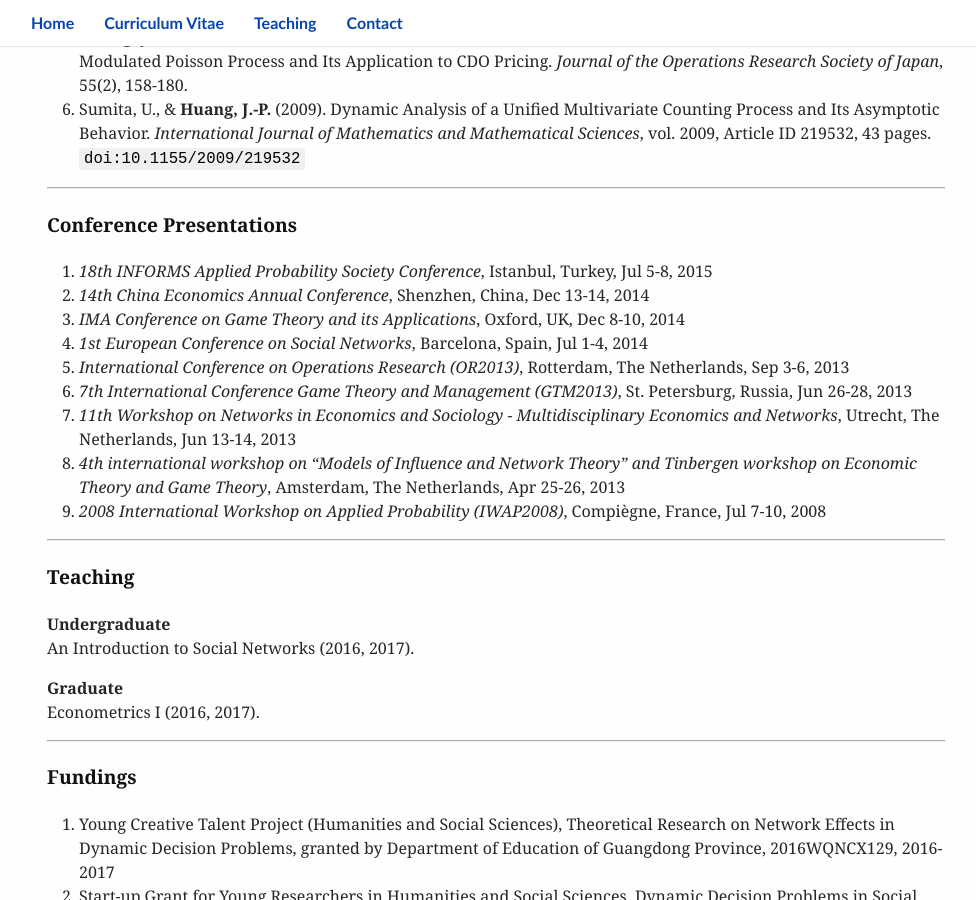
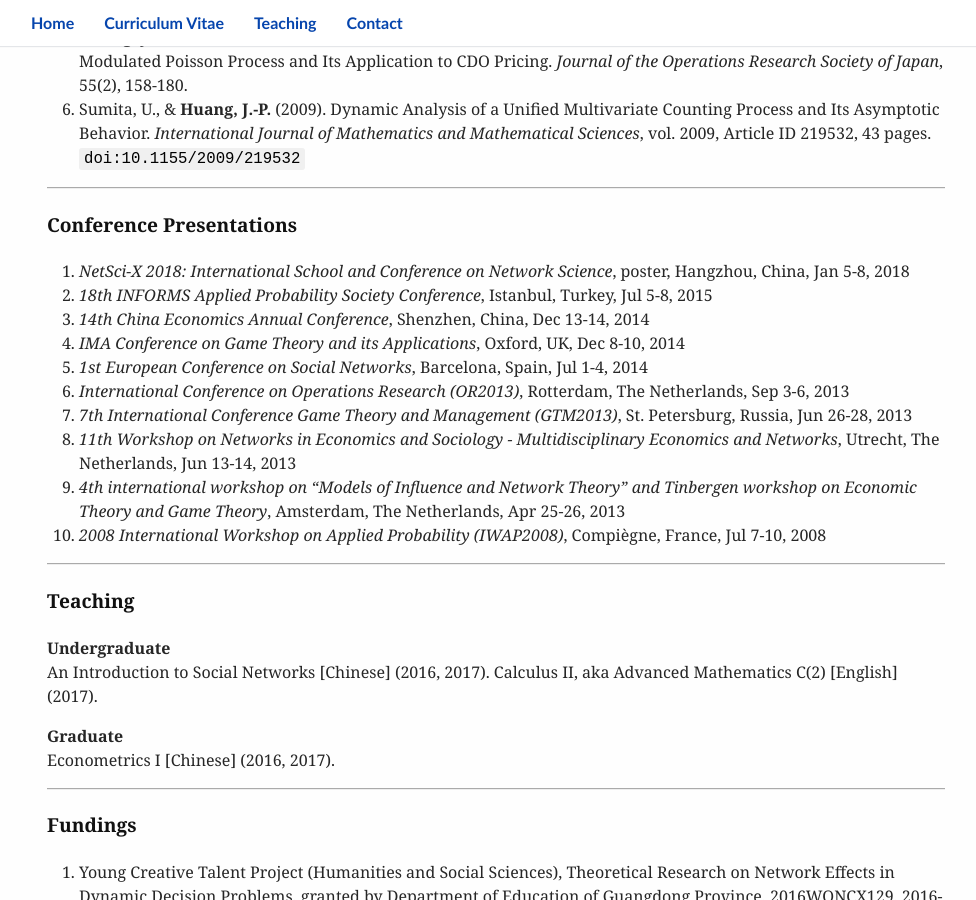
Before and after one commit to huangjp28/huangjp28.github.io, a Jekyll site: the page built from _pages/01_CV.md, in a window 1280 px wide and 900 px high, scrolled down 1188 px. Shown: the whole window, without its empty margins (144-1120 px from the left). Built offline with Jekyll 4.4.1, drawn with Linux system fonts in a browser that asks for light colours; some web fonts are replaced; some of the changed text lies outside the part shown.

Commit message:
update CV 20180314

```diff
--- a/_pages/01_CV.md
+++ b/_pages/01_CV.md
@@ -6,7 +6,7 @@
 
 ### HUANG, Jia-Ping
 
-*Last update: Oct 30, 2017*
+*Last update: March 14, 2018*
 
 PhD (economics), PhD in Engineering
 Assistant Professor
@@ -50,24 +50,26 @@
 ---
 #### Conference Presentations
 
-1. *18th INFORMS Applied Probability Society Conference*, Istanbul, Turkey, Jul 5-8, 2015
-2. *14th China Economics Annual Conference*, Shenzhen, China, Dec 13-14, 2014
-3. *IMA Conference on Game Theory and its Applications*, Oxford, UK, Dec 8-10, 2014
-4. *1st European Conference on Social Networks*, Barcelona, Spain, Jul 1-4, 2014
-5. *International Conference on Operations Research (OR2013)*, Rotterdam, The Netherlands, Sep 3-6, 2013
-6. *7th International Conference Game Theory and Management (GTM2013)*, St. Petersburg, Russia, Jun 26-28, 2013
-7. *11th Workshop on Networks in Economics and Sociology - Multidisciplinary Economics and Networks*, Utrecht, The Netherlands, Jun 13-14, 2013
-8. *4th international workshop on “Models of Influence and Network Theory” and Tinbergen workshop on Economic Theory and Game Theory*, Amsterdam, The Netherlands, Apr 25-26, 2013
-9. *2008 International Workshop on Applied Probability (IWAP2008)*, Compiègne, France, Jul 7-10, 2008
+1. *NetSci-X 2018: International School and Conference on Network Science*, poster, Hangzhou, China, Jan 5-8, 2018
+2. *18th INFORMS Applied Probability Society Conference*, Istanbul, Turkey, Jul 5-8, 2015
+3. *14th China Economics Annual Conference*, Shenzhen, China, Dec 13-14, 2014
+4. *IMA Conference on Game Theory and its Applications*, Oxford, UK, Dec 8-10, 2014
+5. *1st European Conference on Social Networks*, Barcelona, Spain, Jul 1-4, 2014
+6. *International Conference on Operations Research (OR2013)*, Rotterdam, The Netherlands, Sep 3-6, 2013
+7. *7th International Conference Game Theory and Management (GTM2013)*, St. Petersburg, Russia, Jun 26-28, 2013
+8. *11th Workshop on Networks in Economics and Sociology - Multidisciplinary Economics and Networks*, Utrecht, The Netherlands, Jun 13-14, 2013
+9. *4th international workshop on “Models of Influence and Network Theory” and Tinbergen workshop on Economic Theory and Game Theory*, Amsterdam, The Netherlands, Apr 25-26, 2013
+10. *2008 International Workshop on Applied Probability (IWAP2008)*, Compiègne, France, Jul 7-10, 2008
 
 ---
 #### Teaching
 
 **Undergraduate**
-An Introduction to Social Networks (2016, 2017).
+An Introduction to Social Networks [Chinese] (2016, 2017).
+Calculus II, aka Advanced Mathematics C(2) [English] (2017).
 
 **Graduate**
-Econometrics I (2016, 2017).
+Econometrics I [Chinese] (2016, 2017).
 
 ---
 #### Fundings
```
